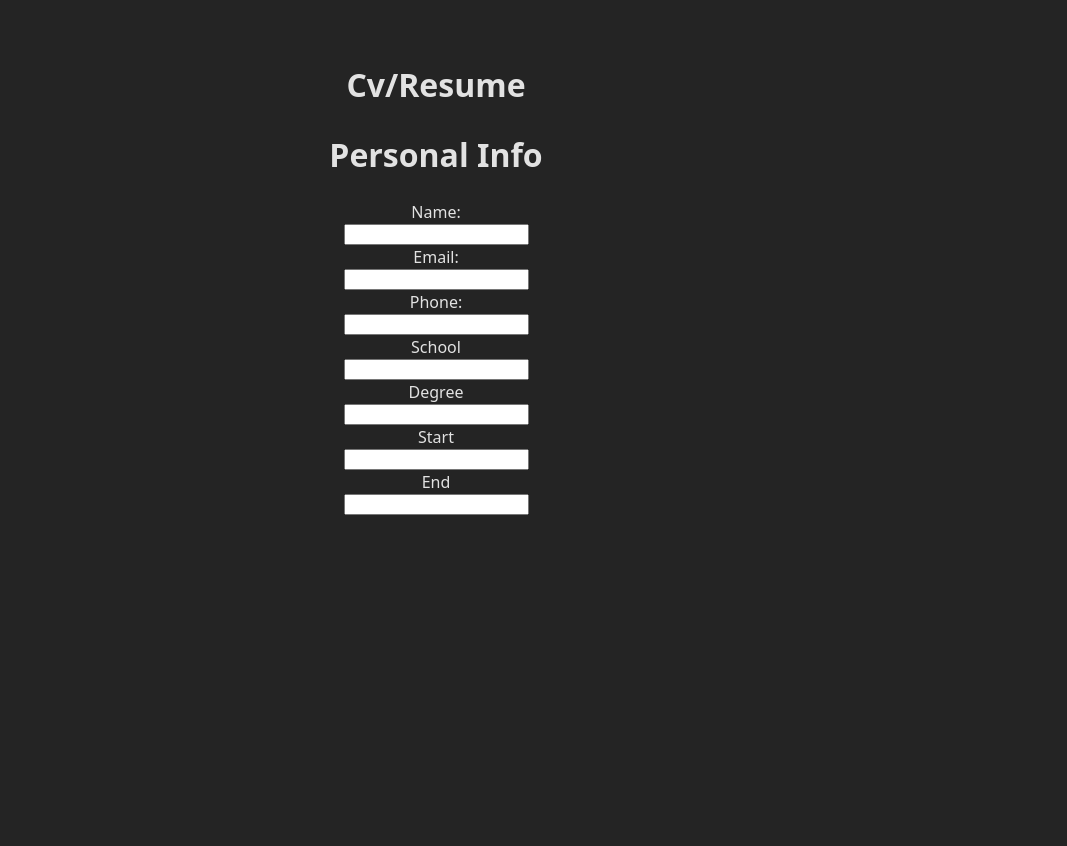
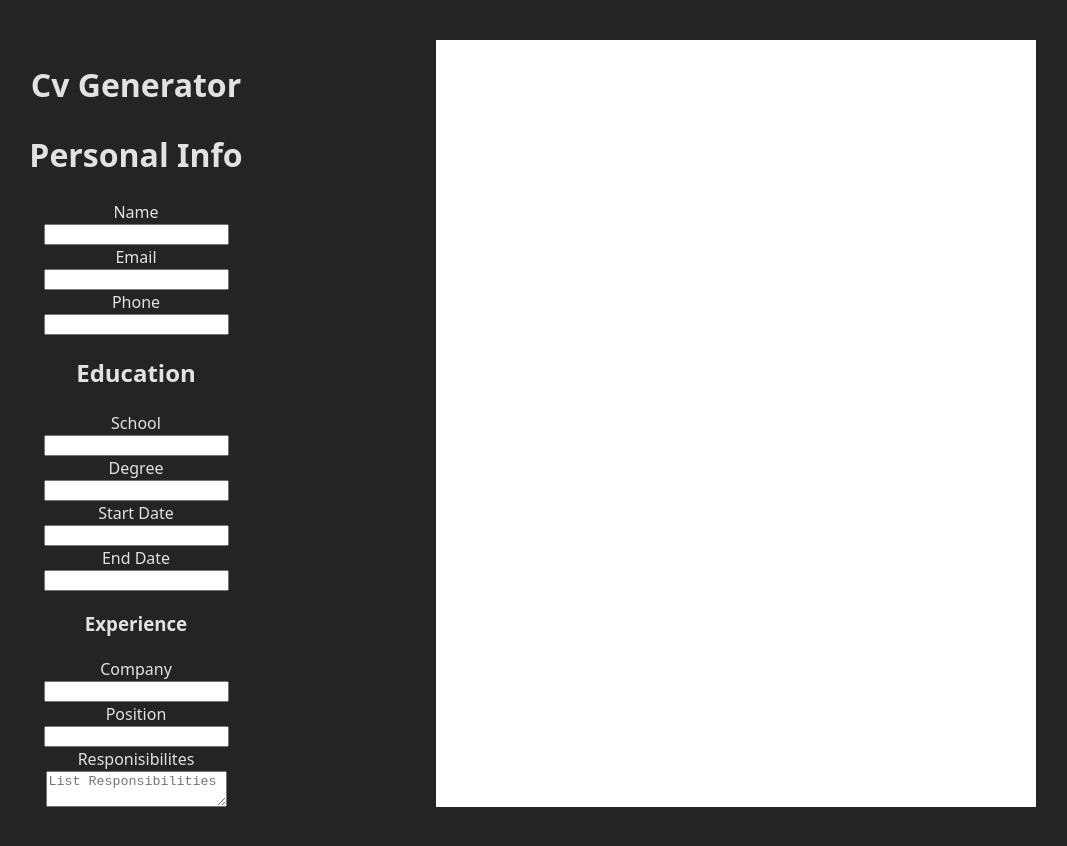
Before and after one commit to bpl06/cv_resume, a React (Vite) app in the folder cv_resume_app/: page / in a window 1280 px wide. Shown: the whole page, without its empty margins (204-1271 px from the left). Before the commit the page ends 800 px from the top, so only its background shows below. Built offline with nearby package versions, Linux system fonts and the light colour scheme.

Commit message:
From components updated, WIP - local storage

```diff
--- a/cv_resume_app/src/App.css
+++ b/cv_resume_app/src/App.css
@@ -4,3 +4,12 @@
   padding: 2rem;
   text-align: center;
 }
+
+.main-container {
+  display: grid;
+  grid-template-columns: 1fr 1fr;
+}
+
+.preview-container {
+  background-color: white;
+}
--- a/cv_resume_app/src/App.jsx
+++ b/cv_resume_app/src/App.jsx
@@ -2,15 +2,24 @@ import { useState } from 'react'
 import './App.css'
 import { GeneralForm } from './components/General_Form';
 import { EducationForm } from './components/Education_Form';
+import { ExperienceForm } from './components/Experience_Form';
 
 function App() {
   const [count, setCount] = useState(0)
 
   return (
     <>
-      <h1>Cv/Resume</h1>
-      <GeneralForm/>
-      <EducationForm/>
+      <div className='main-container'>
+        <div className='form-container'>
+          <h1>Cv Generator</h1>
+          <GeneralForm/>
+          <EducationForm/>
+          <ExperienceForm/>
+        </div>
+        <div className='preview-container'>
+
+        </div>
+      </div>
     </>
   )
 }
--- a/cv_resume_app/src/components/Education_Form.jsx
+++ b/cv_resume_app/src/components/Education_Form.jsx
@@ -1,28 +1,28 @@
+import { InputWithLabel } from "./form"
+
 export function EducationForm() {
-
-//Should make a reusable component for label/input and move the form itself to one file
-//https://www.google.com/search?q=reusable+form+components+in+react+example&sca_esv=672cfb55ba862964&sxsrf=AE3TifOUrOKxx6cF6smuDx7lpzPLuzfqdw%3A1767040498334&ei=8uVSaYuNFNPawN4PrdSXwQE&ved=0ahUKEwiLztPp0uORAxVTLdAFHS3qJRgQ4dUDCBE&uact=5&oq=reusable+form+components+in+react+example&gs_lp=Egxnd3Mtd2l6LXNlcnAiKXJldXNhYmxlIGZvcm0gY29tcG9uZW50cyBpbiByZWFjdCBleGFtcGxlMgUQABjvBTIFEAAY7wUyCBAAGIAEGKIEMggQABiABBiiBEiuDVCvA1jfC3ABeAGQAQCYAd0BoAHpBqoBBTAuNC4xuAEDyAEA-AEBmAIEoAKEBMICChAAGLADGNYEGEfCAgcQIxiwAhgnwgILEAAYgAQYhgMYigWYAwCIBgGQBgiSBwUxLjIuMaAHmBOyBwUwLjIuMbgH-wPCBwUwLjEuM8gHD4AIAA&sclient=gws-wiz-serp
 
   return (
     <>
-      <div>
+      <div className="form-wrapper">
+        <h2>Education</h2>
         <form action="post" className='form'>
-          <div className="form-field">
-            <label htmlFor='school'>School</label>
-            <input type="text" id='school' name='school'/>
-          </div>
-          <div className="form-field">
-            <label htmlFor='degree'>Degree</label>
-            <input type="text" id='degree' name='degree'/>
-          </div>
-          <div className="form-field">
-            <label htmlFor='startDate'>Start</label>
-            <input type="text" id='startDate' name='startDate'/>
-          </div>
-          <div className="form-field">
-            <label htmlFor="endDate">End</label>
-            <input type="text" id='endDate' name='endDate'/>
-          </div>
+          <InputWithLabel
+            htmlFor='school'
+            desc='School'
+          />
+          <InputWithLabel
+            htmlFor='degree'
+            desc='Degree'
+          />
+          <InputWithLabel
+            htmlFor='startDate'
+            desc='Start Date'
+          />
+          <InputWithLabel
+            htmlFor='endDate'
+            desc='End Date'
+          />
         </form>
       </div>
     </>
--- a/cv_resume_app/src/components/Experience_Form.jsx
+++ b/cv_resume_app/src/components/Experience_Form.jsx
@@ -1,18 +1,23 @@
 import { useState } from 'react';
-
+import { InputWithLabel } from './form';
 export function ExperienceForm() {
-
-
-
-
   return (
     <>
-      <div>
-        <form action="post" className='form'>
-         <input type="text" />
-         <input type="text" />
-         <input type="text" />
-         <input type="text" />
+      <div className='form-wrapper'>
+        <h3>Experience</h3>
+        <form action='post' className='form'>
+          <InputWithLabel
+            htmlFor='company'
+            desc='Company'
+          />
+          <InputWithLabel
+            htmlFor='position'
+            desc='Position'
+          />
+          <div className='form-field'>
+            <label htmlFor="responsibilities">Responisibilites</label>
+            <textarea id='responsibilities' name='responsibilities' placeholder='List Responsibilities'></textarea>
+          </div>
         </form>
       </div>
     </>
--- a/cv_resume_app/src/components/General_Form.jsx
+++ b/cv_resume_app/src/components/General_Form.jsx
@@ -1,24 +1,26 @@
 import { useState } from 'react';
 import '../styles/form.css';
+import { InputWithLabel } from './form';
 export function GeneralForm() {
-  // const [input, setInput] = useState('');
+
   return (
     <>
-      <h1>Personal Info</h1>
-      <div>
+      <div className='form-wrapper'>
+        <h1>Personal Info</h1>
         <form action="post" className='form'>
-          <div className='form-field'>
-            <label htmlFor='name'>Name: </label>
-            <input type="text" id='name' name='name'/>
-          </div>
-          <div className='form-field'>
-            <label htmlFor='email'>Email: </label>
-            <input type="text" id='email' name='email'/>
-          </div>
-          <div className='form-field'>
-            <label htmlFor='phone'>Phone: </label>
-            <input type="text" id='phone' name='phone'/>
-          </div>
+          <InputWithLabel
+            htmlFor='name'
+            desc='Name'
+          />
+          <InputWithLabel
+            htmlFor='email'
+            desc='Email'
+          />
+          <InputWithLabel
+            htmlFor='phone'
+            inputType='tel'
+            desc='Phone'
+          />
         </form>
       </div>
     </>
--- /dev/null
+++ b/cv_resume_app/src/components/form.jsx
@@ -0,0 +1,8 @@
+export function InputWithLabel({divClass = 'form-field', htmlFor, desc, inputType = 'text'}) {
+  return (
+    <div className={divClass}>
+      <label htmlFor={htmlFor}>{desc}</label>
+      <input type={inputType} id={htmlFor} name={htmlFor}/>
+    </div>
+  )
+}
```
Also changed, not shown: cv_resume_app/src/storage.js (added, +26 -0 lines), cv_resume_app/src/components/Preview.jsx (added).
